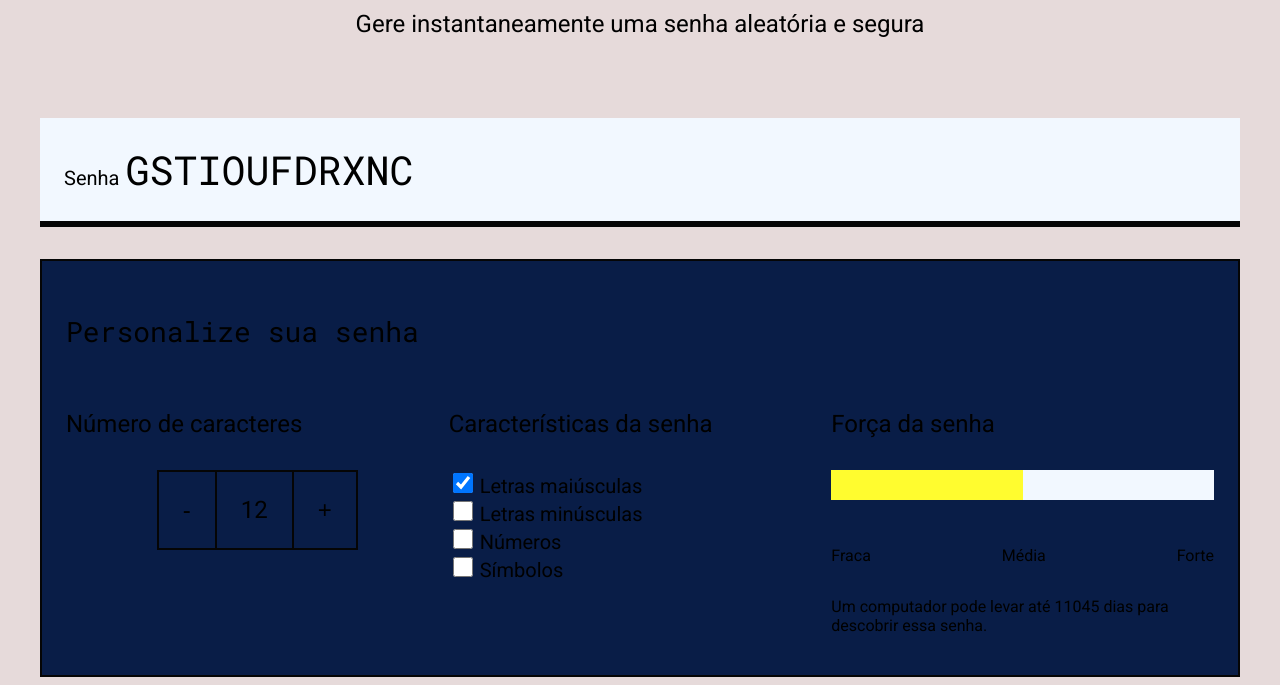
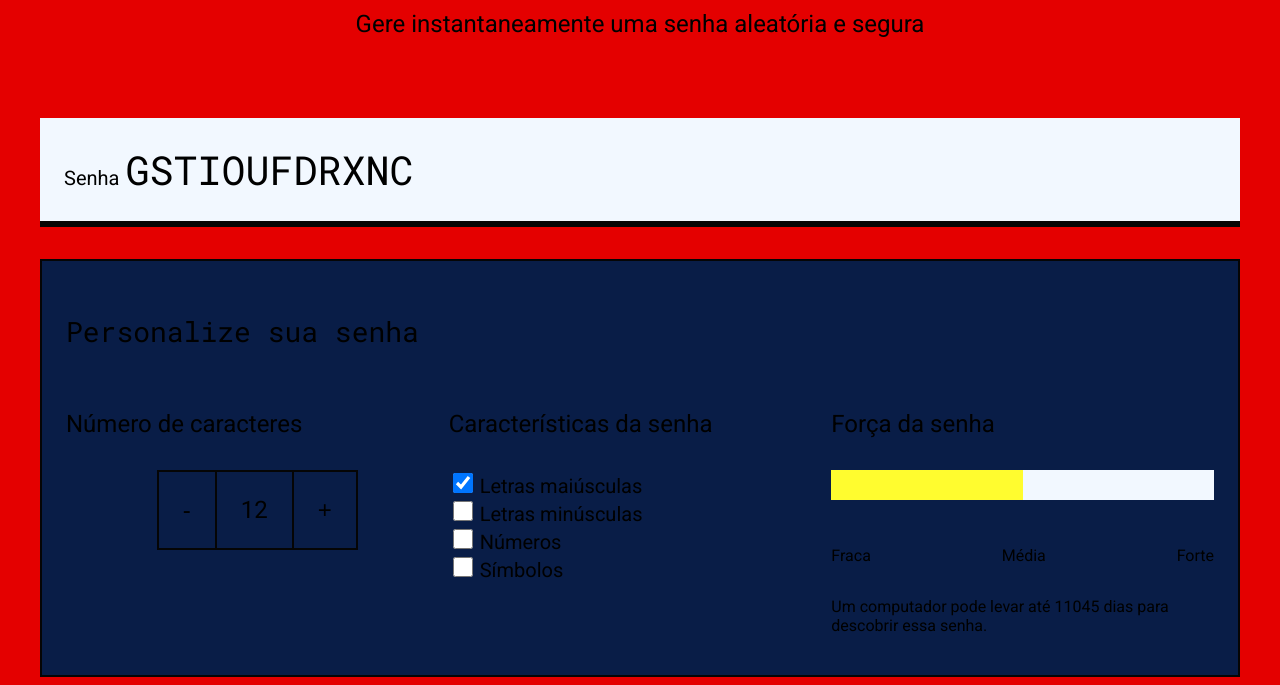
Before and after one commit to bigode-do-777/senhas-da-sul, a plain HTML site: page index.html in a window 1280 px wide. Shown: the part 185-870 px from the top of the page. Drawn offline with Linux system fonts and the light colour scheme.

Commit message:
7647676576675

```diff
--- a/style.css
+++ b/style.css
@@ -2,7 +2,7 @@
 
 :root{
     --branco: rgb(0, 0, 0);
-    --cor-de-fundo: #e6dada;
+    --cor-de-fundo: #e40000;
     --fundo-senha: #f2f8ff;
     --fundo-texto: #091d47;
     --borda: #050505;
```
